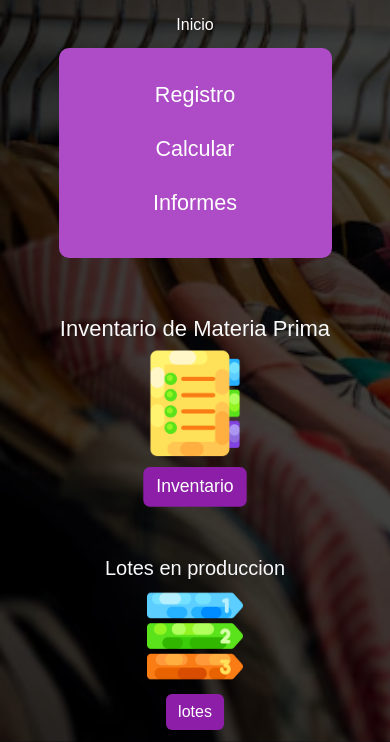
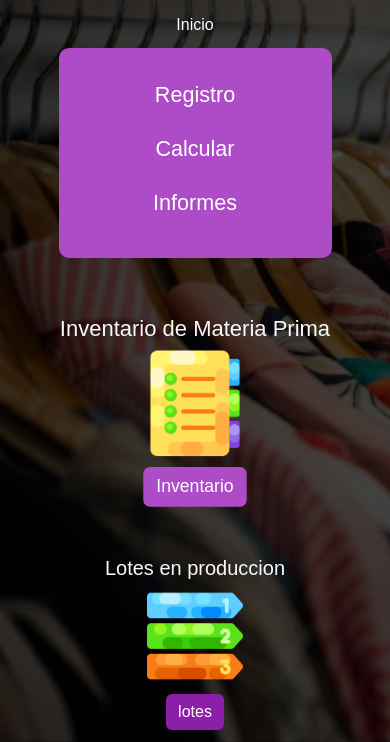
Before and after one commit to Alejo0507/Proyecto-Js, a website built with Vite: page informes.html in a window 390 px wide. In both pictures the pointer is over the button "Inventario". Shown: the part 102-844 px from the top of the page. Built offline with nearby package versions, Linux system fonts and the light colour scheme; no server answers; a web font is replaced by a local one.

Commit message:
arregls mwdiaqueris
Signed-off-by: Alejo0507 <castillocazorla05@gmail.com>

```diff
--- a/style.css
+++ b/style.css
@@ -109,6 +109,12 @@ tabla-informe-costo {
   border: none;
   color: #ffffff;
   background-color: #8d1ea8;
+
+}
+#inventario:hover, #produccion:hover, #Costos-indirectos:hover, #calcular-productividad:hover, #calcularManoDeObra:hover, #informeuno:hover, #informedos:hover, #informetres:hover {
+  border: none;
+  color: #ffffff;
+  background-color: #ae4bc7;
 
 }
 
@@ -310,4 +316,7 @@ header {
     margin-top: 10px;
 
   }
+  #contenedor-texto{
+    width: 80%;
+  }
 }
```
